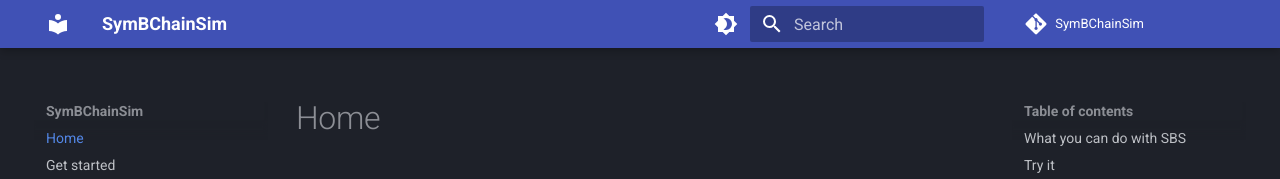
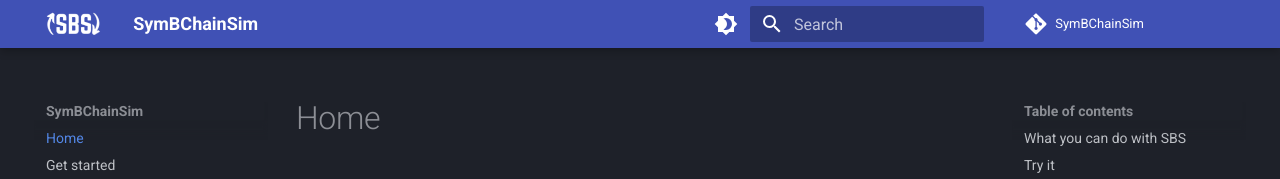
Before and after one commit to GiorgDiama/SymBChainSim, an MkDocs documentation site: the page built from docs/index.md, in a window 1280 px wide. Shown: the top 179 px of the page. Built offline with MkDocs 1.6.1 and Material for MkDocs 9.7.7, drawn with Linux system fonts in a browser that asks for light colours; comment, search, counter and statistics services are not loaded.

Commit message:
Use SBS icon as the docs header logo

```diff
--- a/mkdocs.yaml
+++ b/mkdocs.yaml
@@ -7,6 +7,7 @@ edit_uri: edit/base/docs/
 
 theme:
   name: material
+  logo: assets/icon.png
   features:
     - announce.dismiss
     - content.code.annotate
```
Also changed, not shown: docs/assets/icon.png (added).
